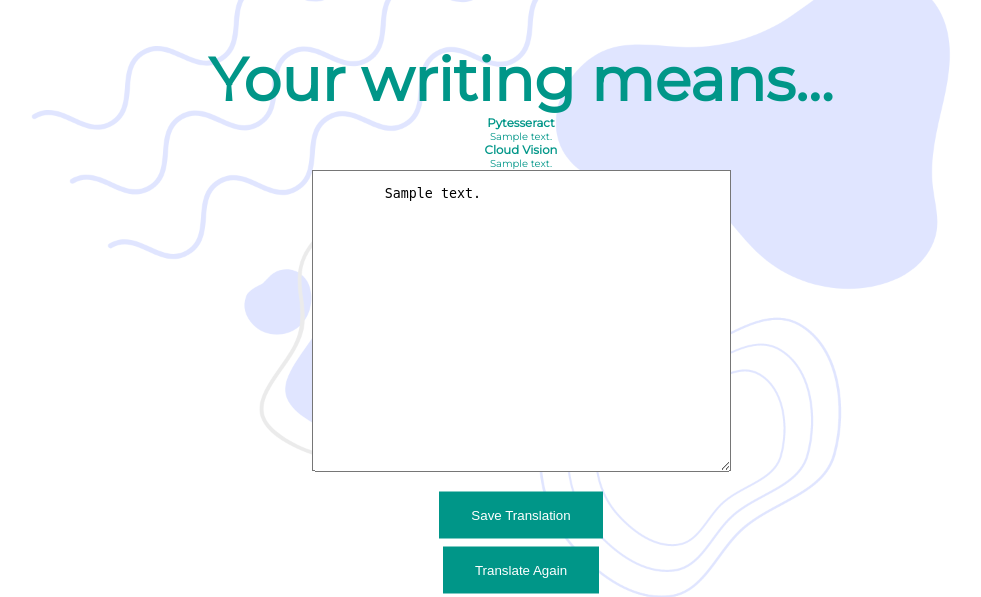
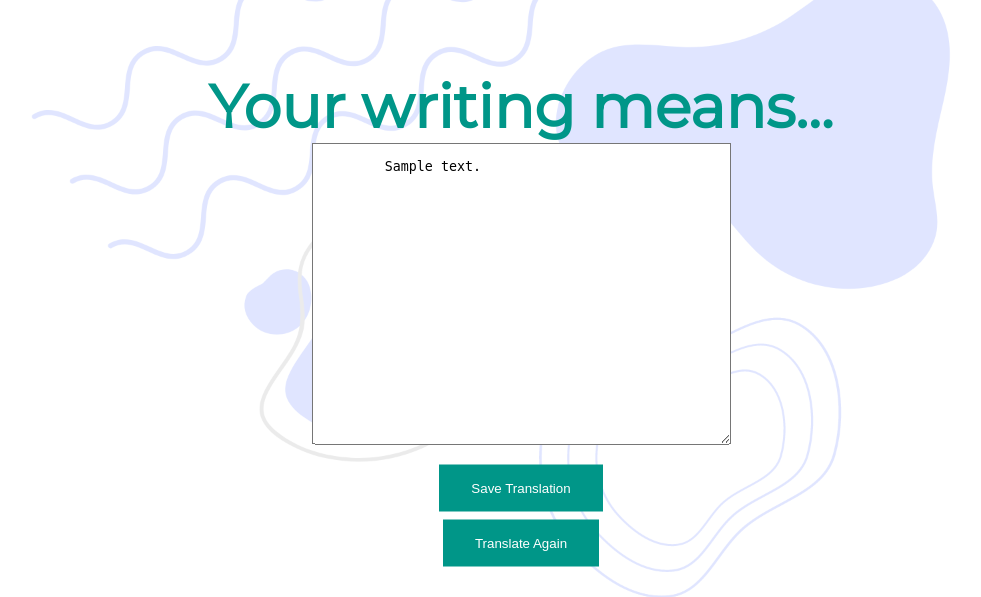
Before and after one commit to DevEca/ExpressWrite, a Flask app: template templates/result.html in a window 1280 px wide. Shown: the part 120-717 px from the top of the page, without its empty margins (119-1100 px from the left). Run offline with Flask 2, Linux system fonts and the light colour scheme; the template is opened without the code that fills it: most values are stand-ins (such as "Sample title", 1, 10 or a date in 2020); some libraries are stand-ins or nearby versions.

Commit message:
Update result.html

```diff
--- a/templates/result.html
+++ b/templates/result.html
@@ -12,19 +12,7 @@
    <div class="content">
 
    <h1>Your writing means...</h1>
-   <h3>Pytesseract</h3>
-   <ul>
-      {% for i in textresultPT: %}
-      <li>{{ i }}</li>
-      {% endfor %}
-   </ul>
 
-   <h3>Cloud Vision</h3>
-   <ul>
-      {% for n in textresultCV: %}
-      <li>{{ n }}</li>
-      {% endfor %}
-   </ul>
    <form action="http://localhost:5000/savetrans" method = "POST" enctype = "multipart/form-data">
       <textarea id="textresult" name="texttrans" rows="20" cols="50">
          {% for n in textresultCV: %}
```
